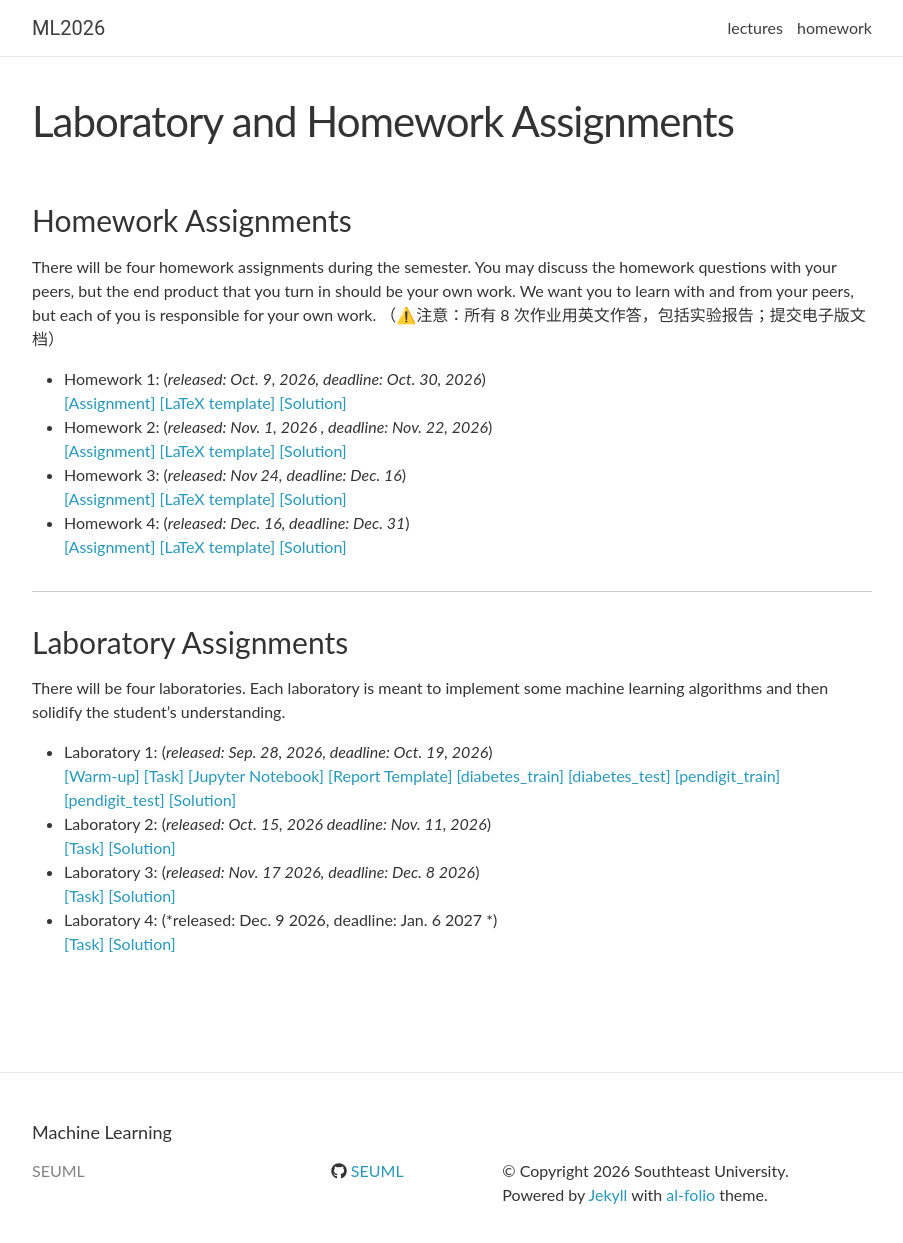
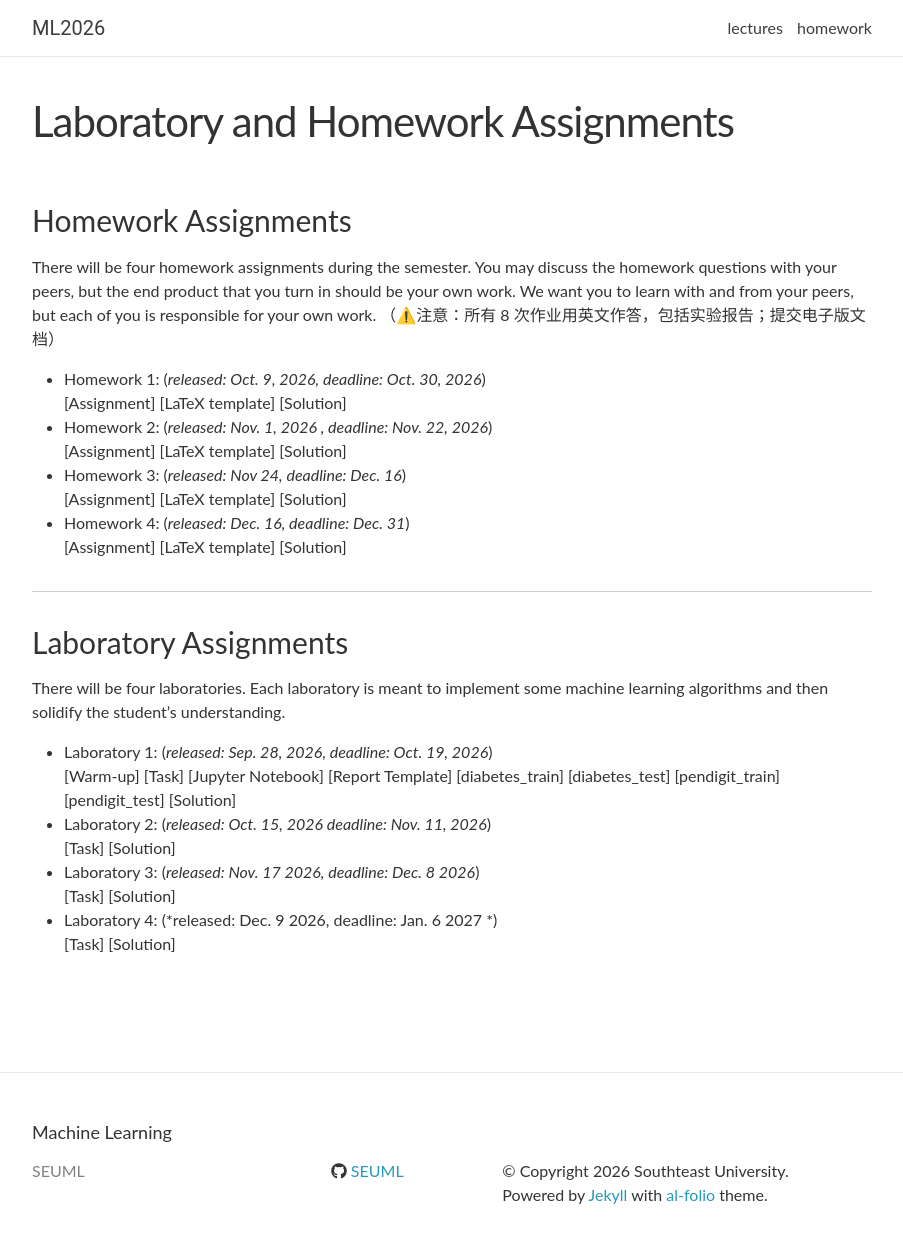
Before and after one commit to SEUML/ml-autumn-2026, a Jekyll site: the page built from _pages/homework.md, in a window 1280 px wide and 1268 px high. Shown: the top 1243 px of the window, without its empty margins (188-1091 px from the left). Built offline with Jekyll 4.4.1, drawn with Linux system fonts in a browser that asks for light colours; nearby versions of some CDN libraries; comment, search, counter and statistics services are not loaded; part of the change alters nothing that is shown.

```diff
--- a/_pages/homework.md
+++ b/_pages/homework.md
@@ -10,16 +10,16 @@ There will be four homework assignments during the semester. You may discuss the
 
 - Homework 1: (*released: Oct. 9, 2026, deadline: Oct. 30, 2026*)
 <br>
-[[Assignment]]({{ "/assets/assignments/hw1/assignment_v1.pdf" | relative_url }}){:target="\_blank"}{:target="\_blank"}{:target="\_blank"} [[LaTeX template]]({{ "/assets/assignments/hw1/latex_v1.tex" | relative_url }}){:target="\_blank"} [[Solution]]({{ "/assets/assignments/hw1/solution_v1.pdf" | relative_url }})
+[Assignment] [LaTeX template] [Solution]
 - Homework 2: (*released: Nov. 1, 2026 , deadline: Nov. 22, 2026*)
 <br>
-[[Assignment]]({{ "/assets/assignments/hw2/assignment_v1.pdf" | relative_url }}){:target="\_blank"}{:target="\_blank"}{:target="\_blank"} [[LaTeX template]]({{ "/assets/assignments/hw2/latex_v1.tex" | relative_url }}){:target="\_blank"} [[Solution]]({{ "/assets/assignments/hw2/solution_v1.pdf" | relative_url }})
+[Assignment] [LaTeX template] [Solution]
 - Homework 3: (*released: Nov 24, deadline: Dec. 16*)
 <br>
-[[Assignment]]({{ "/assets/assignments/hw3/assignment_v1.pdf" | relative_url }}){:target="\_blank"}{:target="\_blank"}{:target="\_blank"} [[LaTeX template]]({{ "/assets/assignments/hw3/latex_v1.tex" | relative_url }}){:target="\_blank"} [[Solution]]({{ "/assets/assignments/hw3/solution_v1.pdf" | relative_url }})
+[Assignment] [LaTeX template] [Solution]
 - Homework 4: (*released: Dec. 16, deadline: Dec. 31*)
 <br>
-[[Assignment]]({{ "/assets/assignments/hw4/assignment_v1.pdf" | relative_url }}){:target="\_blank"}{:target="\_blank"}{:target="\_blank"} [[LaTeX template]]({{ "/assets/assignments/hw4/latex_v1.tex" | relative_url }}){:target="\_blank"} [[Solution]]({{ "/assets/assignments/hw4/solution_v1.pdf" | relative_url }})
+[Assignment] [LaTeX template] [Solution]
 
 ***
 
@@ -30,24 +30,24 @@ There will be four laboratories. Each laboratory is meant to implement some mach
 
 - Laboratory 1: (*released: Sep. 28, 2026, deadline: Oct. 19, 2026*)
 <br>
-[[Warm-up]]({{ "/assets/assignments/lab1/Prerequisites.pdf" | relative_url }}){:target="\_blank"}{:target="\_blank"}{:target="\_blank"}
-[[Task]]({{ "/assets/assignments/lab1/Experiment_1.pdf" | relative_url }}){:target="\_blank"}{:target="\_blank"}{:target="\_blank"}
-[[Jupyter Notebook]]({{ "/assets/assignments/lab1/Experiment_1.ipynb" | relative_url }}){:target="\_blank"}{:target="\_blank"}{:target="\_blank"}
-[[Report Template]]({{ "/assets/assignments/lab1/Template.doc" | relative_url }}){:target="\_blank"}{:target="\_blank"}{:target="\_blank"}
-[[diabetes_train]]({{ "/assets/assignments/lab1/diabetes_train.csv" | relative_url }}){:target="\_blank"}{:target="\_blank"}{:target="\_blank"}
-[[diabetes_test]]({{ "/assets/assignments/lab1/diabetes_test.csv" | relative_url }}){:target="\_blank"}{:target="\_blank"}{:target="\_blank"}
-[[pendigit_train]]({{ "/assets/assignments/lab1/pendigit_train.csv" | relative_url }}){:target="\_blank"}{:target="\_blank"}{:target="\_blank"}
-[[pendigit_test]]({{ "/assets/assignments/lab1/pendigit_test.csv" | relative_url }}){:target="\_blank"}{:target="\_blank"}{:target="\_blank"}
-[[Solution]]({{ "/assets/assignments/lab1/solution_v1.ipynb" | relative_url }})
+[Warm-up]
+[Task]
+[Jupyter Notebook]
+[Report Template]
+[diabetes_train]
+[diabetes_test]
+[pendigit_train]
+[pendigit_test]
+[Solution]
 - Laboratory 2: (*released: Oct. 15, 2026 deadline: Nov. 11, 2026*)
 <br>
-[[Task]]({{ "/assets/assignments/lab2/lab2.zip" | relative_url }}){:target="\_blank"}{:target="\_blank"}{:target="\_blank"}
-[[Solution]]({{ "/assets/assignments/lab2/solution_v1.ipynb" | relative_url }})
+[Task]
+[Solution]
 - Laboratory 3: (*released: Nov. 17 2026, deadline: Dec. 8 2026*)
 <br>
-[[Task]]({{ "/assets/assignments/lab3/lab3.zip" | relative_url }})
-[[Solution]]({{ "/assets/assignments/lab3/solution_v1.ipynb" | relative_url }})
+[Task]
+[Solution]
 - Laboratory 4: (*released: Dec. 9 2026, deadline: Jan. 6 2027 *)
 <br>
-[[Task]]({{ "/assets/assignments/lab4/lab4.zip" | relative_url }})
-[[Solution]]({{ "/assets/assignments/lab4/solution_v1.ipynb" | relative_url }})
+[Task]
+[Solution]
```
